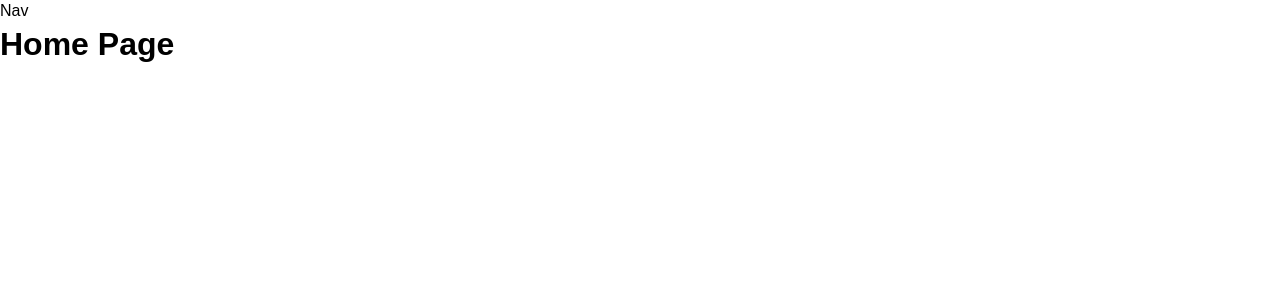
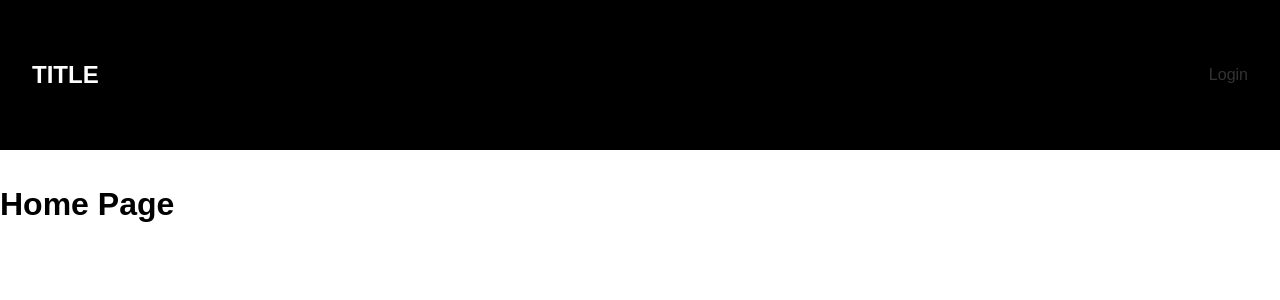
Before and after one commit to plake492/vue-auth-template, a Vue app: page /home in a window 1280 px wide. Shown: the top 300 px of the page. Built offline with nearby package versions, Linux system fonts and the light colour scheme.

Commit message:
Add basic navigation

```diff
--- a/src/components/Nav.vue
+++ b/src/components/Nav.vue
@@ -1,5 +1,12 @@
 <template>
-  <div>Nav</div>
+  <nav>
+    <h1>TITLE</h1>
+    <div>
+      <ul>
+        <router-link :to="{ name: 'login' }">Login</router-link>
+      </ul>
+    </div>
+  </nav>
 </template>
 
 <script>
@@ -7,3 +14,17 @@ export default {
   name: 'Nav'
 }
 </script>
+
+<style>
+nav {
+  width: 100%;
+  background-color: black;
+  color: white;
+  display: flex;
+  justify-content: space-between;
+  align-items: center;
+  padding: 0 2rem;
+  margin-bottom: 2rem;
+  min-height: 150px;
+}
+</style>
--- a/src/router/index.js
+++ b/src/router/index.js
@@ -2,14 +2,26 @@ import Vue from 'vue'
 import VueRouter from 'vue-router'
 
 const Home = () => import('../views/Home.vue')
+const Login = () => import('../views/Login.vue')
+const Signup = () => import('../views/Signup.vue')
 
 Vue.use(VueRouter)
 
 const routes = [
   {
     path: '/home',
-    name: 'Home',
+    name: 'home',
     component: Home
+  },
+  {
+    path: '/login',
+    name: 'login',
+    component: Login
+  },
+  {
+    path: '/signup',
+    name: 'signup',
+    component: Signup
   },
   {
     path: '*',
```
